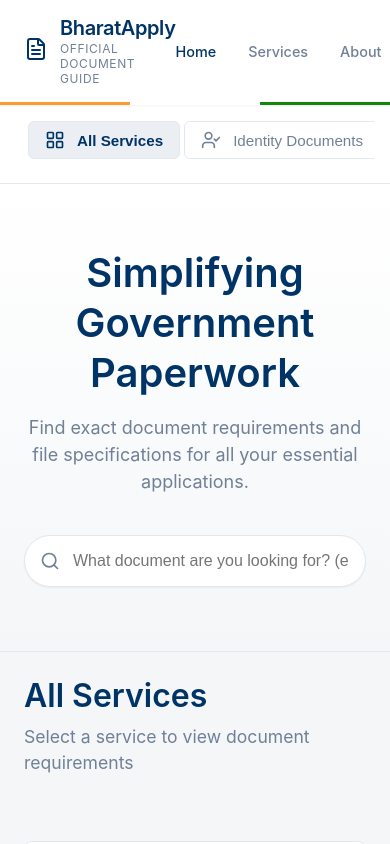
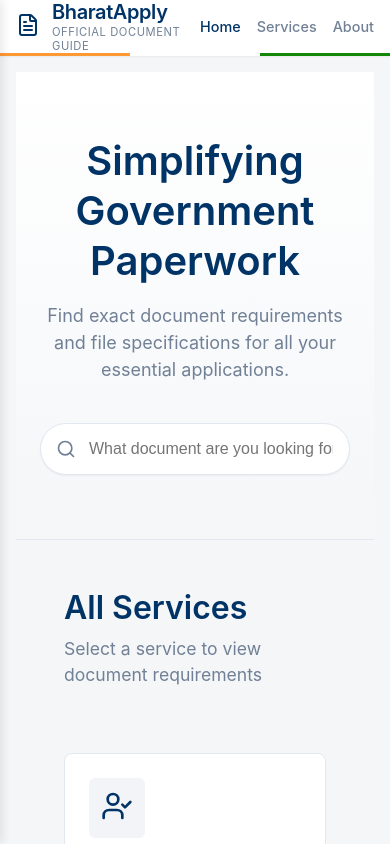
Before and after one commit to gargarnav/GovDocuments, a React (Vite) app: page / in a window 390 px wide. Built offline with nearby package versions, Linux system fonts and the light colour scheme.

Commit message:
Add mobile responsive layout and ad containers

```diff
--- a/src/Home.jsx
+++ b/src/Home.jsx
@@ -5,13 +5,18 @@ import { Sidebar } from './components/Sidebar';
 import { ServiceCard } from './components/ServiceCard';
 import { DocumentModal } from './components/DocumentModal';
 import { services, categories } from './data/services';
+import { AdContainer } from './components/AdContainer';
+
+import { Menu } from 'lucide-react'; // Import Menu icon
 
 export function Home() {
     const [selectedService, setSelectedService] = useState(null);
     const [selectedCategory, setSelectedCategory] = useState(null);
     const [searchTerm, setSearchTerm] = useState('');
+    const [isSidebarOpen, setIsSidebarOpen] = useState(false); // Mobile sidebar state
 
     const filteredServices = services.filter(service => {
+        // ... (existing filter logic)
         // 1. Filter by Category
         if (selectedCategory && service.categoryId !== selectedCategory) return false;
 
@@ -38,10 +43,27 @@ export function Home() {
                     setSelectedCategory(id);
                     window.scrollTo({ top: 0, behavior: 'smooth' });
                 }}
+                isOpen={isSidebarOpen}
+                onClose={() => setIsSidebarOpen(false)}
             />
 
             <div className="content-wrapper">
+                {/* Mobile Category Toggle */}
+                <div className="mobile-category-bar">
+                    <button
+                        className="mobile-filter-btn"
+                        onClick={() => setIsSidebarOpen(true)}
+                    >
+                        <Menu size={18} />
+                        <span>Categories</span>
+                    </button>
+                    <span className="current-category-label">
+                        {activeCategory ? activeCategory.title : 'All Services'}
+                    </span>
+                </div>
                 <Hero searchTerm={searchTerm} onSearchChange={setSearchTerm} />
+
+
 
                 <div className="content-container">
                     <section className="services-section">
@@ -65,6 +87,8 @@ export function Home() {
                                 </div>
                             )}
                         </div>
+
+                        <AdContainer format="banner" />
                     </section>
                 </div>
 
--- /dev/null
+++ b/src/components/AdContainer.jsx
@@ -0,0 +1,17 @@
+
+import '../layout.css'; // Ensure styles are available
+
+export function AdContainer({ format = 'banner', className = '' }) {
+    return (
+        <div className={`ad-container ad-${format} ${className}`}>
+            <span className="ad-label">Advertisement</span>
+            <div className="ad-placeholder-content">
+                {format === 'sidebar-bottom' ? (
+                    <span>Space for Ad</span>
+                ) : (
+                    <span>Banner Ad Space (728x90)</span>
+                )}
+            </div>
+        </div>
+    );
+}
--- a/src/components/Sidebar.jsx
+++ b/src/components/Sidebar.jsx
@@ -4,6 +4,8 @@ import {
     FileBadge, ShieldCheck, HeartPulse, Plane,
     LayoutGrid
 } from 'lucide-react';
+
+import { AdContainer } from './AdContainer';
 
 const icons = {
     UserCheck, Truck, Landmark, GraduationCap,
@@ -39,6 +41,9 @@ export function Sidebar({ categories, selectedCategory, onSelectCategory }) {
                     );
                 })}
             </nav>
+
+            {/* Minimal Ad Placeholder */}
+            <AdContainer format="sidebar-bottom" />
         </aside>
     );
 }
--- a/src/layout.css
+++ b/src/layout.css
@@ -49,6 +49,167 @@ body,
     /* Independent scroll */
     padding: 1.5rem 0;
     flex-shrink: 0;
+    display: flex;
+    flex-direction: column;
+}
+
+/* Ad Container Styles */
+.ad-container {
+    background-color: #f1f3f5;
+    border: 1px dashed #ced4da;
+    display: flex;
+    flex-direction: column;
+    align-items: center;
+    justify-content: center;
+    color: #adb5bd;
+    font-size: 0.85rem;
+    position: relative;
+    border-radius: 4px;
+    overflow: hidden;
+}
+
+.ad-label {
+    position: absolute;
+    top: 2px;
+    right: 4px;
+    font-size: 0.6rem;
+    text-transform: uppercase;
+    opacity: 0.6;
+}
+
+.ad-sidebar-bottom {
+    margin: 1rem 1rem 0;
+    height: 250px;
+    min-height: 250px;
+    margin-top: auto;
+    /* Push to bottom */
+}
+
+.ad-banner {
+    margin: 2rem 0;
+    height: 100px;
+    width: 100%;
+}
+
+/* Mobile Responsiveness */
+@media (max-width: 768px) {
+    .main-layout {
+        flex-direction: column;
+        position: relative;
+    }
+
+    /* Sidebar as Mobile Drawer */
+    .sidebar {
+        position: fixed;
+        top: 0;
+        left: 0;
+        bottom: 0;
+        width: 80%;
+        /* Takes up most of the screen */
+        max-width: 300px;
+        z-index: 1000;
+        transform: translateX(-100%);
+        transition: transform 0.3s ease-in-out;
+        box-shadow: 2px 0 10px rgba(0, 0, 0, 0.1);
+        padding-top: 1rem;
+    }
+
+    .sidebar.open {
+        transform: translateX(0);
+    }
+
+    /* Overlay for Sidebar */
+    .sidebar-overlay {
+        position: fixed;
+        top: 0;
+        left: 0;
+        right: 0;
+        bottom: 0;
+        background: rgba(0, 0, 0, 0.5);
+        z-index: 999;
+        display: none;
+    }
+
+    .sidebar-overlay.visible {
+        display: block;
+    }
+
+    .content-wrapper {
+        width: 100%;
+        padding: 1rem;
+    }
+
+    /* Mobile Header Adjustments */
+    .header-content {
+        padding: 0 1rem;
+    }
+
+    .brand-text h1 {
+        font-size: 1.25rem;
+    }
+
+    .brand-text .subtitle {
+        font-size: 0.7rem;
+    }
+
+    .nav-links {
+        gap: 1rem;
+    }
+
+    /* Service Grid Mobile */
+    .services-grid {
+        grid-template-columns: 1fr;
+        /* Force single column */
+    }
+
+    /* Ad Container Mobile */
+    .ad-banner {
+        height: auto;
+        min-height: 50px;
+        padding: 1rem;
+    }
+
+    /* Mobile Filter Bar */
+    .mobile-category-bar {
+        display: flex;
+        align-items: center;
+        gap: 1rem;
+        padding: 0.75rem 1rem;
+        background: #fff;
+        border-bottom: 1px solid var(--color-border);
+        margin: -1rem -1rem 1rem -1rem;
+        /* Negative margin to span full width */
+        position: sticky;
+        top: 0;
+        z-index: 90;
+    }
+
+    .mobile-filter-btn {
+        display: flex;
+        align-items: center;
+        gap: 0.5rem;
+        background: var(--color-surface);
+        border: 1px solid var(--color-border);
+        padding: 0.5rem 1rem;
+        border-radius: var(--radius-md);
+        font-weight: 500;
+        color: var(--color-text-main);
+        font-size: 0.9rem;
+    }
+
+    .current-category-label {
+        font-weight: 600;
+        color: var(--color-primary);
+        font-size: 0.9rem;
+        white-space: nowrap;
+        overflow: hidden;
+        text-overflow: ellipsis;
+    }
+}
+
+/* Hide mobile bar on desktop */
+.mobile-category-bar {
+    display: none;
 }
 
 .content-wrapper {
@@ -153,50 +314,3 @@ body,
     background-color: rgba(21, 71, 52, 0.1);
     /* Green tint */
 }
-
-/* Responsive sidebar */
-@media (max-width: 768px) {
-    .main-layout {
-        flex-direction: column;
-        overflow-y: auto;
-        /* Allow window scroll on mobile if needed, or stick to fixed */
-    }
-
-    .sidebar {
-        width: 100%;
-        height: auto;
-        border-right: none;
-        border-bottom: 1px solid var(--color-border);
-        padding: 1rem;
-        overflow-y: visible;
-        overflow-x: auto;
-        flex-shrink: 0;
-    }
-
-    .sidebar-header {
-        display: none;
-    }
-
-    .sidebar-nav {
-        flex-direction: row;
-        overflow-x: auto;
-        padding-bottom: 0.5rem;
-    }
-
-    .nav-item {
-        width: auto;
-        white-space: nowrap;
-        padding: 0.5rem 1rem;
-        border: 1px solid var(--color-border);
-    }
-
-    .content-wrapper {
-        overflow-y: visible;
-        /* Let main-layout handle scroll on mobile */
-        height: auto;
-    }
-
-    .content-container {
-        padding: 1.5rem;
-    }
-}
```
Also changed, not shown: 1 other file (tests, documents, lock files or other folders).
